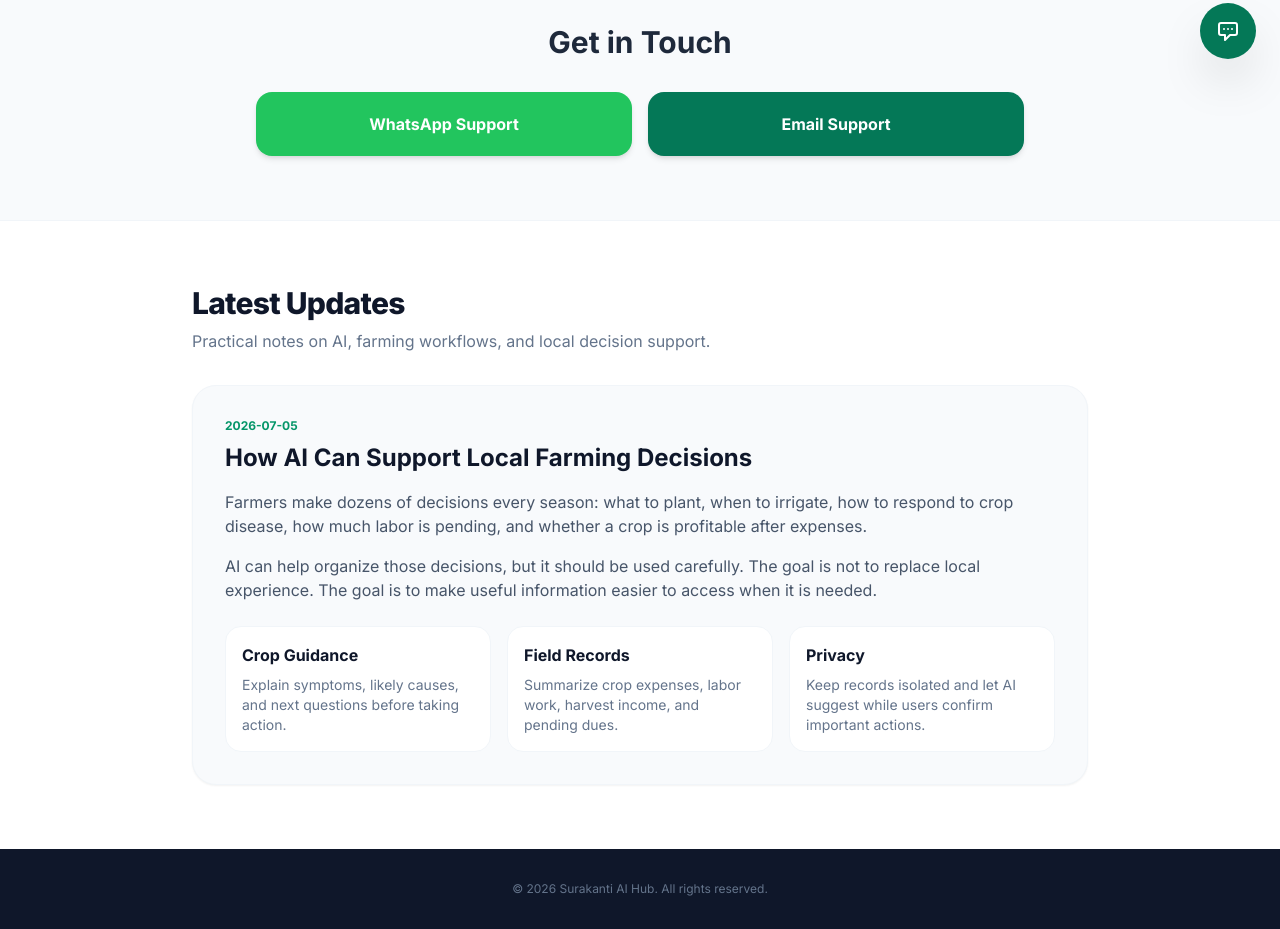
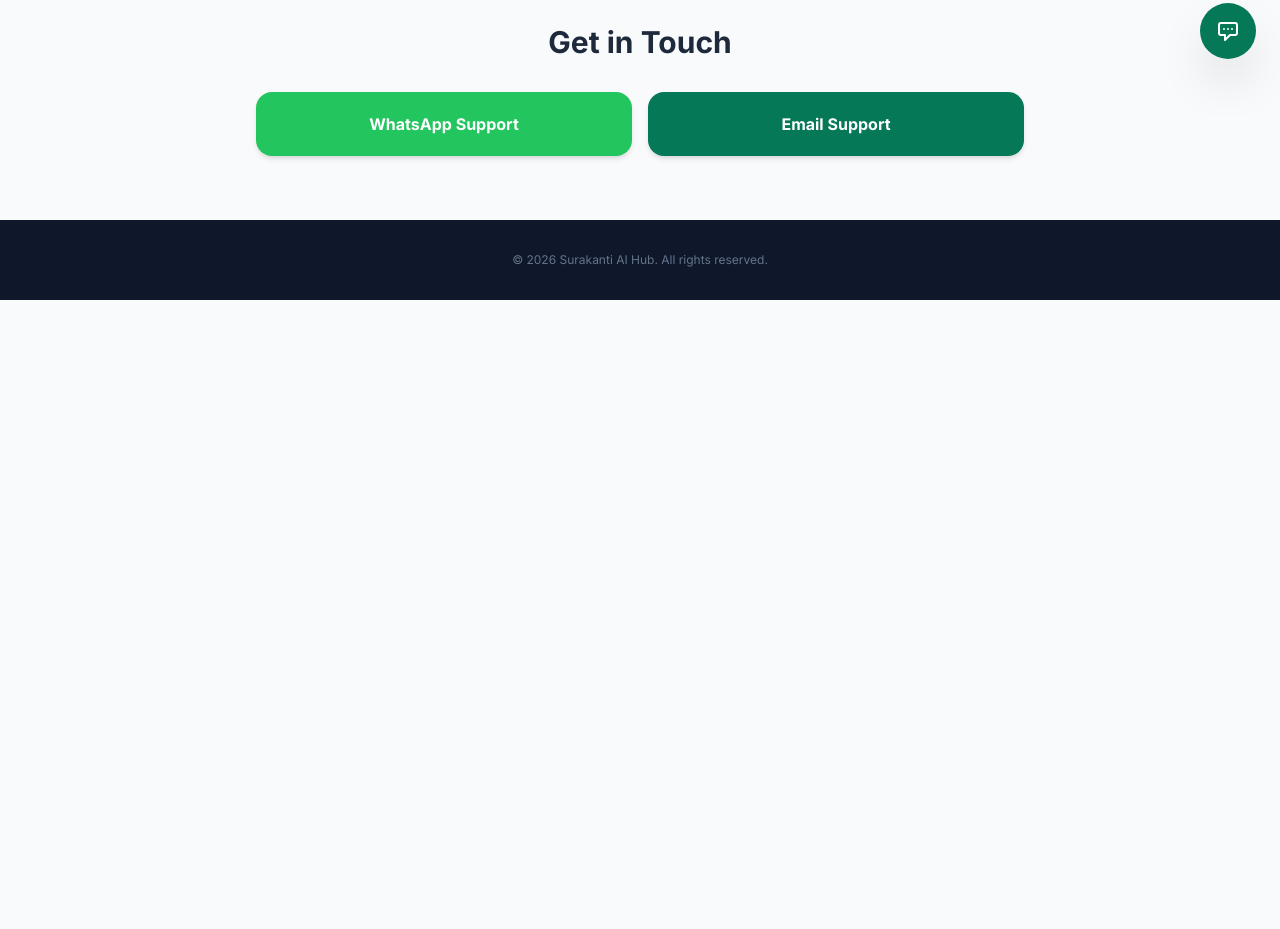
Before and after one commit to bekind9/surakanti, a plain HTML site: page index.html in a window 1280 px wide. Shown: the part 717-1646 px from the top of the page. After the commit the page ends 1017 px from the top, so only its background shows below. Drawn offline with nearby package versions, Linux system fonts and the light colour scheme.

Commit message:
Document deployment and fix blog routing

```diff
--- a/index.html
+++ b/index.html
@@ -38,7 +38,7 @@
             <div class="flex gap-4 items-center">
                 <a href="#services" class="text-sm hover:text-emerald-200 transition-colors">Services</a>
                 <a href="#contact" class="text-sm hover:text-emerald-200 transition-colors">Contact</a>
-                <a href="#blog" class="text-sm bg-emerald-700 hover:bg-emerald-600 px-4 py-1.5 rounded-full font-bold transition-colors ml-2">Blog</a>
+                <a href="/blog" class="text-sm bg-emerald-700 hover:bg-emerald-600 px-4 py-1.5 rounded-full font-bold transition-colors ml-2">Blog</a>
             </div>
         </div>
     </nav>
@@ -71,35 +71,6 @@
                 <a href="https://wa.me/919885710555" target="_blank" class="flex items-center justify-center gap-3 bg-green-500 hover:bg-green-600 text-white py-5 px-6 rounded-2xl font-bold shadow-md">WhatsApp Support</a>
                 <a href="mailto:hello@surakanti.net" class="flex items-center justify-center gap-3 bg-emerald-700 hover:bg-emerald-800 text-white py-5 px-6 rounded-2xl font-bold shadow-md">Email Support</a>
             </div>
-        </div>
-    </section>
-
-    <section id="blog" class="py-16 px-6 bg-white border-t border-slate-100">
-        <div class="max-w-4xl mx-auto">
-            <div class="mb-8">
-                <h2 class="text-3xl font-extrabold text-slate-900 tracking-tight">Latest Updates</h2>
-                <p class="text-slate-500 mt-2">Practical notes on AI, farming workflows, and local decision support.</p>
-            </div>
-            <article class="bg-slate-50 border border-slate-100 rounded-3xl p-6 md:p-8 shadow-sm">
-                <div class="text-xs font-bold text-emerald-600 mb-2">2026-07-05</div>
-                <h3 class="text-2xl font-bold text-slate-900 mb-4">How AI Can Support Local Farming Decisions</h3>
-                <p class="text-slate-600 mb-4">Farmers make dozens of decisions every season: what to plant, when to irrigate, how to respond to crop disease, how much labor is pending, and whether a crop is profitable after expenses.</p>
-                <p class="text-slate-600 mb-4">AI can help organize those decisions, but it should be used carefully. The goal is not to replace local experience. The goal is to make useful information easier to access when it is needed.</p>
-                <div class="grid md:grid-cols-3 gap-4 mt-6">
-                    <div class="bg-white rounded-2xl border border-slate-100 p-4">
-                        <h4 class="font-bold text-slate-900 mb-2">Crop Guidance</h4>
-                        <p class="text-sm text-slate-500">Explain symptoms, likely causes, and next questions before taking action.</p>
-                    </div>
-                    <div class="bg-white rounded-2xl border border-slate-100 p-4">
-                        <h4 class="font-bold text-slate-900 mb-2">Field Records</h4>
-                        <p class="text-sm text-slate-500">Summarize crop expenses, labor work, harvest income, and pending dues.</p>
-                    </div>
-                    <div class="bg-white rounded-2xl border border-slate-100 p-4">
-                        <h4 class="font-bold text-slate-900 mb-2">Privacy</h4>
-                        <p class="text-sm text-slate-500">Keep records isolated and let AI suggest while users confirm important actions.</p>
-                    </div>
-                </div>
-            </article>
         </div>
     </section>
 
```
Also changed, not shown: blog.html (+3 -3 lines), 1 other file.
